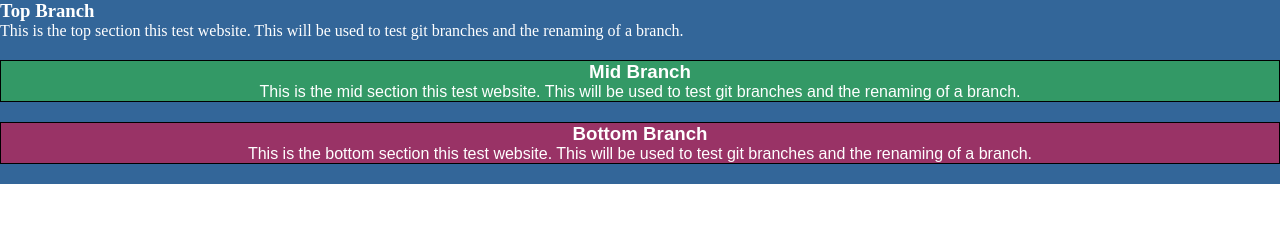
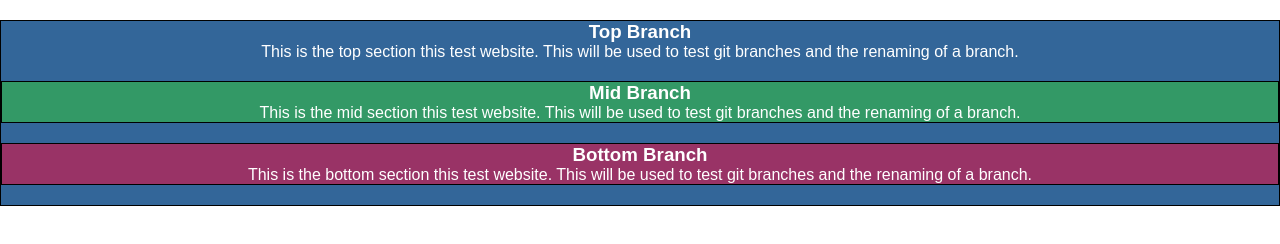
Before and after one commit to JoeBarbone/joe-test, a plain HTML site: page index.html in a window 1280 px wide. Drawn offline with Linux system fonts and the light colour scheme.

Commit message:
fixed error in top section, added box class

```diff
--- a/index.html
+++ b/index.html
@@ -9,7 +9,7 @@
 </head>
 <body>
     <section class="main">
-        <section class="top">
+        <section class="box top">
             <h1>Top Branch</h1>
             This is the top section this test website. This will be used to test git branches and
             the renaming of a branch.
```
